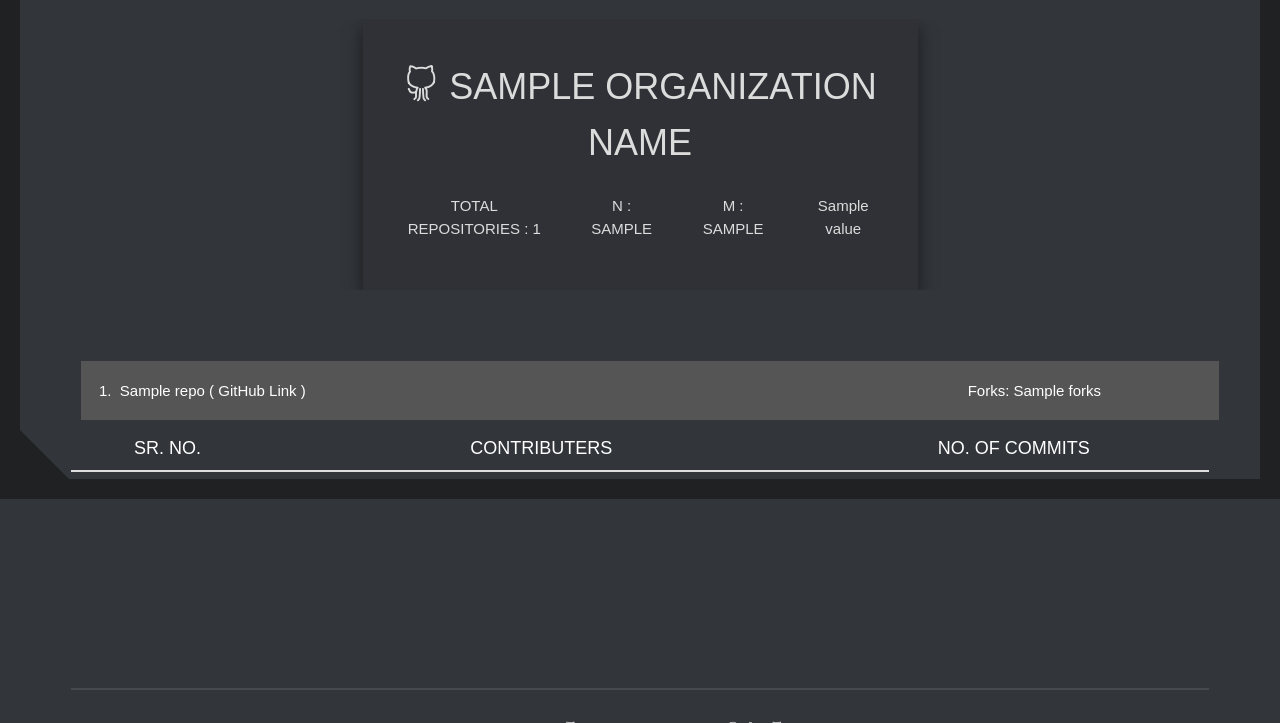
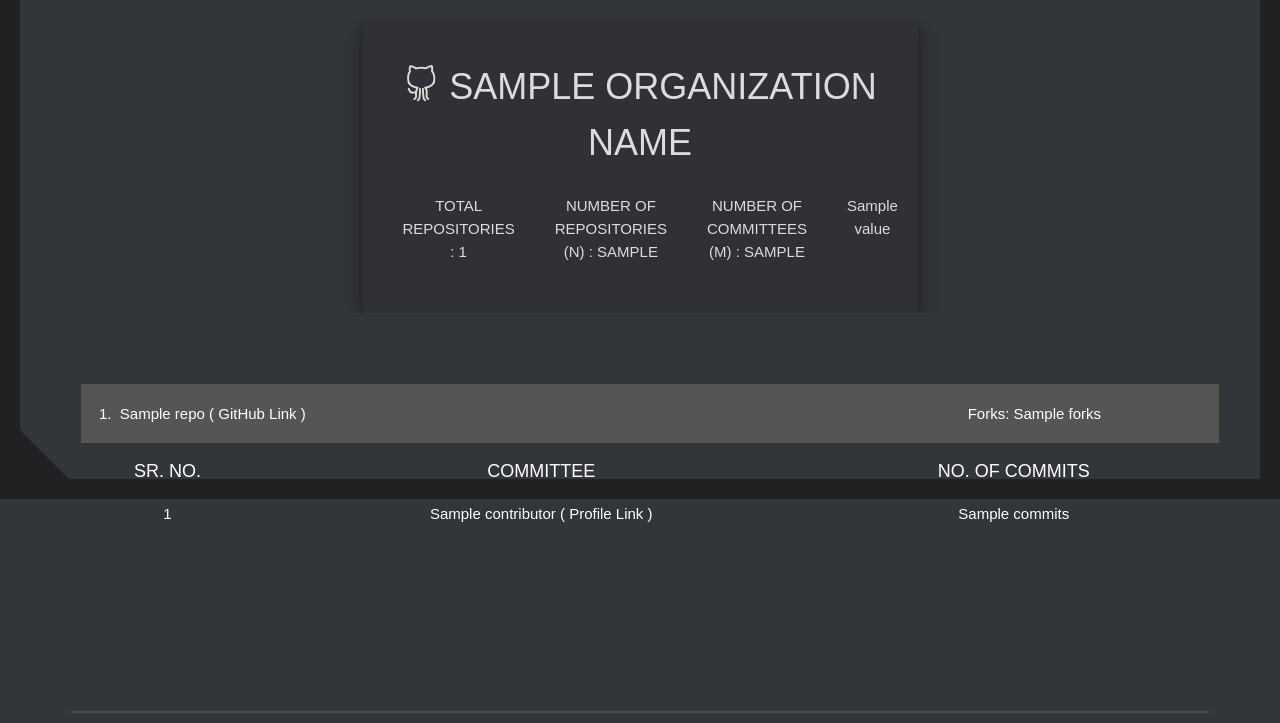
Before and after one commit to deepanshukumarpali/GitHub-Analyser, a Django app: template templates/repo_page.html in a window 1280 px wide. Shown: the part 301-1024 px from the top of the page. Run offline with Django 3.2, Linux system fonts and the light colour scheme; the template is opened without the code that fills it: most values are stand-ins (such as "Sample title", 1, 10 or a date in 2020); some libraries are stand-ins or nearby versions.

Commit message:
deployed

```diff
--- a/templates/home_page.html
+++ b/templates/home_page.html
@@ -89,7 +89,7 @@
                </div>
 
                   <div class="col-md-6 col-sm-12">
-                     <label for="m"><b>Number of Contributors (m)</b></label>
+                     <label for="m"><b>Number of  Committees (m)</b></label>
                      <input type="number" placeholder="Enter m value"  name="mValue"  min="1" max="100000" style="width: 100%;color: black; padding: 12px 20px; margin: 8px 0; display: inline-block; box-sizing: border-box;"required>
 
                   </div>
--- a/templates/repo_page.html
+++ b/templates/repo_page.html
@@ -107,10 +107,10 @@
 
 
                                    <td style="padding-bottom: 10px; padding-right: 40px;">
-                                        <h6  class="animated fadeInUpBig">N : {{ n }}</h6>
+                                        <h6  class="animated fadeInUpBig">Number of Repositories (n) : {{ n }}</h6>
                                     </td>
                                     <td style="padding-bottom: 10px; padding-right: 40px;">
-                                        <h6  class="animated fadeInUpBig">M : {{ m }}</h6>
+                                        <h6  class="animated fadeInUpBig">Number of  Committees (m) : {{ m }}</h6>
                                     </td>
                                     <td style="padding-bottom: 10px;">
                                         <p  class="animated fadeInUpBig">{{value}}</p>
@@ -146,7 +146,7 @@
                             <h5 style="color: #fff;text-align:center;" class="animated fadeInLeft">Sr. No.</h5>
                         </th>
                           <th>
-                              <h5 style="color: #fff;text-align:center;"class="animated fadeInLeft">Contributers</h5>
+                              <h5 style="color: #fff;text-align:center;"class="animated fadeInLeft"> Committee </h5>
                           </th>
                           <th>
                               <h5 style="color: #fff;text-align:center;"class="animated fadeInLeft">No. of Commits</h5>
```
